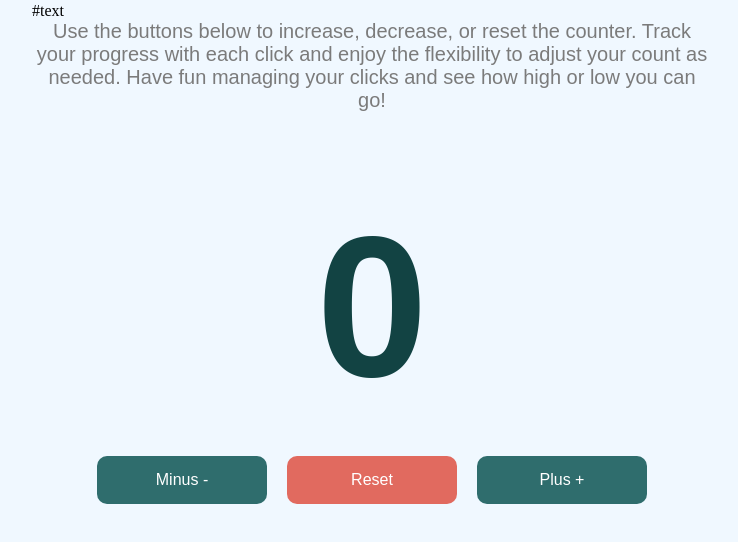
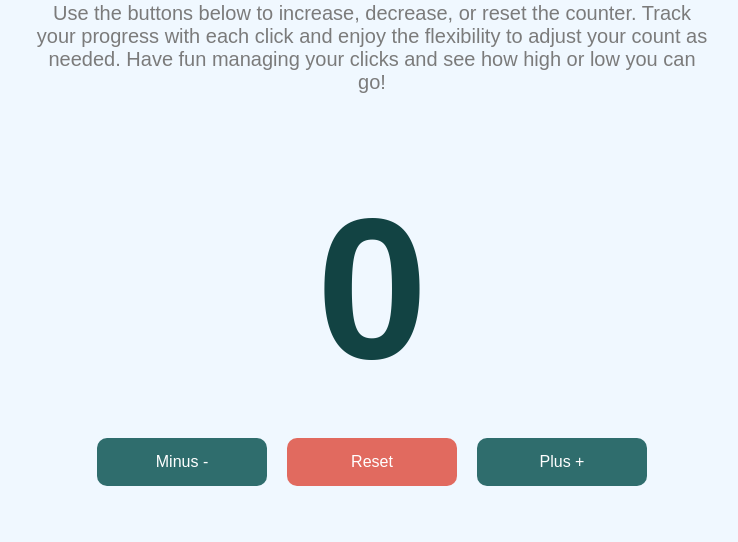
Before and after one commit to ZoryanaSpolska/Counter, a plain HTML site: page index.html in a window 1280 px wide. Shown: the part 198-740 px from the top of the page, without its empty margins (268-1006 px from the left). Drawn offline with Linux system fonts and the light colour scheme.

Commit message:
Update index.html

```diff
--- a/index.html
+++ b/index.html
@@ -11,7 +11,7 @@
 
   <body>
     <h1>On-click Counter</h1>
-#text
+
     <p class="first">
       Use the buttons below to increase, decrease, or reset the counter. Track
       your progress with each click and enjoy the flexibility to adjust your
```
